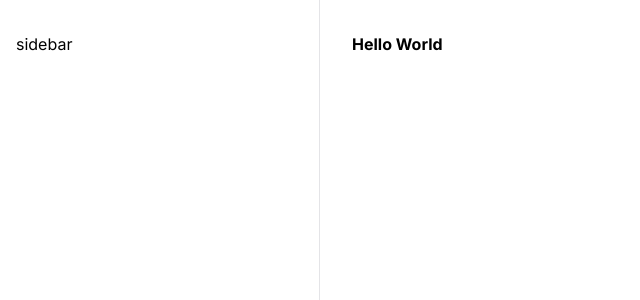
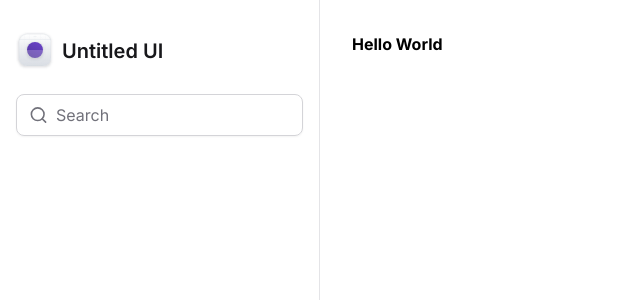
Before and after one commit to ViniciusSouzaDosReis/poc-tailwind-with-next, a Next.js app: page / in a window 1280 px wide. Shown: the top 300 px of the page, without its empty margins (0-640 px from the left). Built offline with nearby package versions, Linux system fonts and the light colour scheme.

Commit message:
create sidebar component

```diff
--- a/src/app/layout.tsx
+++ b/src/app/layout.tsx
@@ -1,6 +1,7 @@
 import type { Metadata } from 'next'
 import { Inter } from 'next/font/google'
 import './globals.css'
+import { Sidebar } from '@/components/Sidebar'
 
 const inter = Inter({ subsets: ['latin'] })
 
@@ -18,9 +19,7 @@
     <html lang="pt-BR">
       <body className={inter.className}>
         <div className="grid-cols-app grid min-h-screen">
-          <aside className="border-r border-solid border-zinc-200 px-4 py-8">
-            sidebar
-          </aside>
+          <Sidebar />
           <main className="px-8 pb-12 pt-8">{children}</main>
         </div>
       </body>
--- /dev/null
+++ b/src/components/Logo.tsx
@@ -0,0 +1,197 @@
+export function Logo() {
+  return (
+    <strong className="flex items-center gap-2 text-xl font-semibold text-zinc-900">
+      <svg
+        xmlns="http://www.w3.org/2000/svg"
+        width={38}
+        height={38}
+        fill="none"
+        viewBox="0 0 38 38"
+      >
+        <g filter="url(#a)">
+          <g clipPath="url(#b)">
+            <rect width={32} height={32} x={3} y={2} fill="#fff" rx={8} />
+            <rect width={32} height={32} x={3} y={2} fill="url(#c)" rx={8} />
+            <path
+              fill="#D0D5DD"
+              fillRule="evenodd"
+              d="M19 4.039c-7.71 0-13.961 6.25-13.961 13.961 0 7.71 6.25 13.961 13.961 13.961 7.71 0 13.961-6.25 13.961-13.961 0-7.71-6.25-13.961-13.961-13.961zM4.961 18c0-7.753 6.286-14.039 14.039-14.039S33.039 10.247 33.039 18 26.753 32.039 19 32.039 4.961 25.753 4.961 18z"
+              clipRule="evenodd"
+            />
+            <path
+              fill="#D0D5DD"
+              fillRule="evenodd"
+              d="M19 14.078a3.922 3.922 0 100 7.845 3.922 3.922 0 000-7.845zM15 18a4 4 0 118 0 4 4 0 01-8 0z"
+              clipRule="evenodd"
+            />
+            <path
+              fill="#D0D5DD"
+              fillRule="evenodd"
+              d="M19 15.32a2.68 2.68 0 100 5.36 2.68 2.68 0 000-5.36zM16.243 18a2.757 2.757 0 115.514 0 2.757 2.757 0 01-5.514 0z"
+              clipRule="evenodd"
+            />
+            <path fill="#D0D5DD" d="M18.961 2h.078v32h-.078V2z" />
+            <path fill="#D0D5DD" d="M35 17.96v.079H3v-.078h32z" />
+            <path
+              fill="#D0D5DD"
+              d="M29.602 2h.078v32h-.078V2zM13.64 2h.078v32h-.077V2zm10.642 0h.077v32h-.077V2zM8.32 2h.078v32H8.32V2z"
+            />
+            <path
+              fill="#D0D5DD"
+              d="M35 28.602v.077H3v-.077h32zm0-15.962v.078H3v-.077h32zm0 10.641v.078H3v-.078h32zM35 7.32v.078H3V7.32h32z"
+            />
+            <g filter="url(#d)">
+              <circle cx={19} cy={18} r={8} fill="url(#e)" />
+            </g>
+            <g filter="url(#f)">
+              <path
+                fill="#fff"
+                fillOpacity={0.2}
+                d="M3 18h32v3.2c0 4.48 0 6.72-.872 8.432a8 8 0 01-3.496 3.496C28.92 34 26.68 34 22.2 34h-6.4c-4.48 0-6.72 0-8.432-.872a8 8 0 01-3.496-3.496C3 27.92 3 25.68 3 21.2V18z"
+              />
+            </g>
+          </g>
+          <rect
+            width={31.7}
+            height={31.7}
+            x={3.15}
+            y={2.15}
+            stroke="#D0D5DD"
+            strokeWidth={0.3}
+            rx={7.85}
+          />
+        </g>
+        <defs>
+          <filter
+            id="a"
+            width={38}
+            height={38}
+            x={0}
+            y={0}
+            colorInterpolationFilters="sRGB"
+            filterUnits="userSpaceOnUse"
+          >
+            <feFlood floodOpacity={0} result="BackgroundImageFix" />
+            <feColorMatrix
+              in="SourceAlpha"
+              result="hardAlpha"
+              values="0 0 0 0 0 0 0 0 0 0 0 0 0 0 0 0 0 0 127 0"
+            />
+            <feOffset dy={1} />
+            <feGaussianBlur stdDeviation={1} />
+            <feColorMatrix values="0 0 0 0 0.0627451 0 0 0 0 0.0941176 0 0 0 0 0.156863 0 0 0 0.06 0" />
+            <feBlend
+              in2="BackgroundImageFix"
+              result="effect1_dropShadow_20003_307"
+            />
+            <feColorMatrix
+              in="SourceAlpha"
+              result="hardAlpha"
+              values="0 0 0 0 0 0 0 0 0 0 0 0 0 0 0 0 0 0 127 0"
+            />
+            <feOffset dy={1} />
+            <feGaussianBlur stdDeviation={1.5} />
+            <feColorMatrix values="0 0 0 0 0.0627451 0 0 0 0 0.0941176 0 0 0 0 0.156863 0 0 0 0.1 0" />
+            <feBlend
+              in2="effect1_dropShadow_20003_307"
+              result="effect2_dropShadow_20003_307"
+            />
+            <feBlend
+              in="SourceGraphic"
+              in2="effect2_dropShadow_20003_307"
+              result="shape"
+            />
+          </filter>
+          <filter
+            id="d"
+            width={22}
+            height={22}
+            x={8}
+            y={8}
+            colorInterpolationFilters="sRGB"
+            filterUnits="userSpaceOnUse"
+          >
+            <feFlood floodOpacity={0} result="BackgroundImageFix" />
+            <feColorMatrix
+              in="SourceAlpha"
+              result="hardAlpha"
+              values="0 0 0 0 0 0 0 0 0 0 0 0 0 0 0 0 0 0 127 0"
+            />
+            <feOffset dy={1} />
+            <feGaussianBlur stdDeviation={1} />
+            <feColorMatrix values="0 0 0 0 0.0627451 0 0 0 0 0.0941176 0 0 0 0 0.156863 0 0 0 0.06 0" />
+            <feBlend
+              in2="BackgroundImageFix"
+              result="effect1_dropShadow_20003_307"
+            />
+            <feColorMatrix
+              in="SourceAlpha"
+              result="hardAlpha"
+              values="0 0 0 0 0 0 0 0 0 0 0 0 0 0 0 0 0 0 127 0"
+            />
+            <feOffset dy={1} />
+            <feGaussianBlur stdDeviation={1.5} />
+            <feColorMatrix values="0 0 0 0 0.0627451 0 0 0 0 0.0941176 0 0 0 0 0.156863 0 0 0 0.1 0" />
+            <feBlend
+              in2="effect1_dropShadow_20003_307"
+              result="effect2_dropShadow_20003_307"
+            />
+            <feBlend
+              in="SourceGraphic"
+              in2="effect2_dropShadow_20003_307"
+              result="shape"
+            />
+          </filter>
+          <filter
+            id="f"
+            width={42}
+            height={26}
+            x={-2}
+            y={13}
+            colorInterpolationFilters="sRGB"
+            filterUnits="userSpaceOnUse"
+          >
+            <feFlood floodOpacity={0} result="BackgroundImageFix" />
+            <feGaussianBlur in="BackgroundImageFix" stdDeviation={2.5} />
+            <feComposite
+              in2="SourceAlpha"
+              operator="in"
+              result="effect1_backgroundBlur_20003_307"
+            />
+            <feBlend
+              in="SourceGraphic"
+              in2="effect1_backgroundBlur_20003_307"
+              result="shape"
+            />
+          </filter>
+          <linearGradient
+            id="c"
+            x1={19}
+            x2={19}
+            y1={2}
+            y2={34}
+            gradientUnits="userSpaceOnUse"
+          >
+            <stop stopColor="#fff" />
+            <stop offset={1} stopColor="#D0D5DD" />
+          </linearGradient>
+          <linearGradient
+            id="e"
+            x1={15}
+            x2={23}
+            y1={26}
+            y2={10}
+            gradientUnits="userSpaceOnUse"
+          >
+            <stop stopColor="#53389E" />
+            <stop offset={1} stopColor="#6941C6" />
+          </linearGradient>
+          <clipPath id="b">
+            <rect width={32} height={32} x={3} y={2} fill="#fff" rx={8} />
+          </clipPath>
+        </defs>
+      </svg>
+      <span>Untitled UI</span>
+    </strong>
+  )
+}
--- /dev/null
+++ b/src/components/Sidebar.tsx
@@ -0,0 +1,17 @@
+import { Search } from 'lucide-react'
+import { Logo } from './Logo'
+
+export function Sidebar() {
+  return (
+    <aside className="space-y-6 border-r border-solid border-zinc-200 px-4 py-8">
+      <Logo />
+      <div className="flex w-full items-center gap-2 rounded-lg border border-solid border-zinc-300 px-3 py-2 shadow-sm">
+        <Search className="h-5 w-5 text-zinc-500" />
+        <input
+          className="flex-1 border-0 bg-transparent p-0 text-zinc-900 placeholder-zinc-500"
+          placeholder="Search"
+        />
+      </div>
+    </aside>
+  )
+}
```
